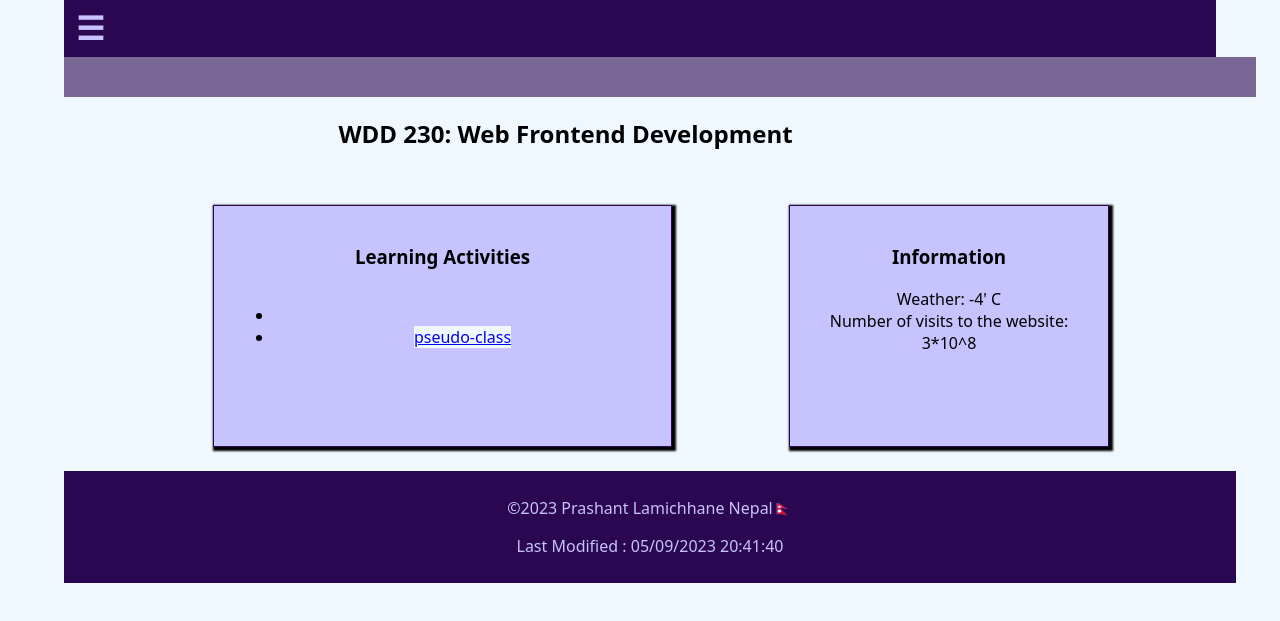
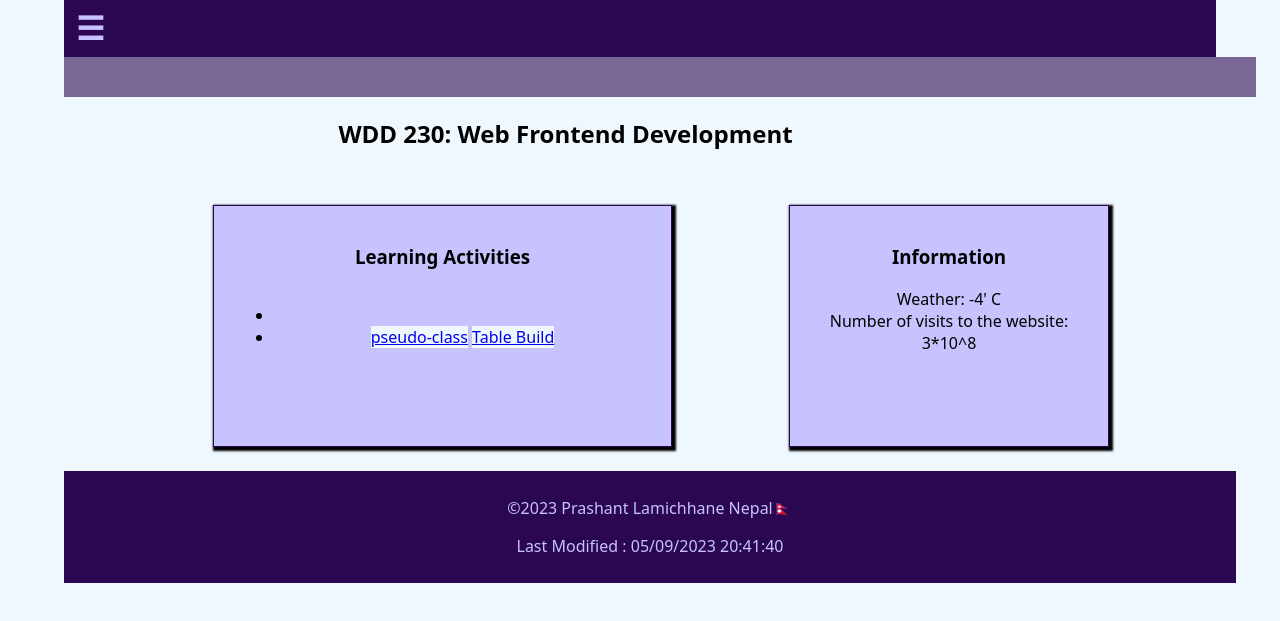
Before and after one commit to Chepakada/wdd230, a plain HTML site: page index.html in a window 1280 px wide. Shown: the part 257-878 px from the top of the page. Drawn offline with Linux system fonts and the light colour scheme.

Commit message:
links updated

```diff
--- a/index.html
+++ b/index.html
@@ -47,7 +47,8 @@
             <h3>Learning Activities</h3>
             <ul>
                 <li><a></a></li>
-                <li><a href = https://codepen.io/Chepakada/pen/KKGoBag>pseudo-class</a></li>
+                <li><a href = https://codepen.io/Chepakada/pen/KKGoBag>pseudo-class</a>
+                <a href="week4/tablebuild.html" target="blank"> Table Build</a></li>
             </ul>
         </section>
         <section class="card" id="weather-box">
```
Also changed, not shown: week4/tablebuild.html (+1 -0 lines), 1 other file.
